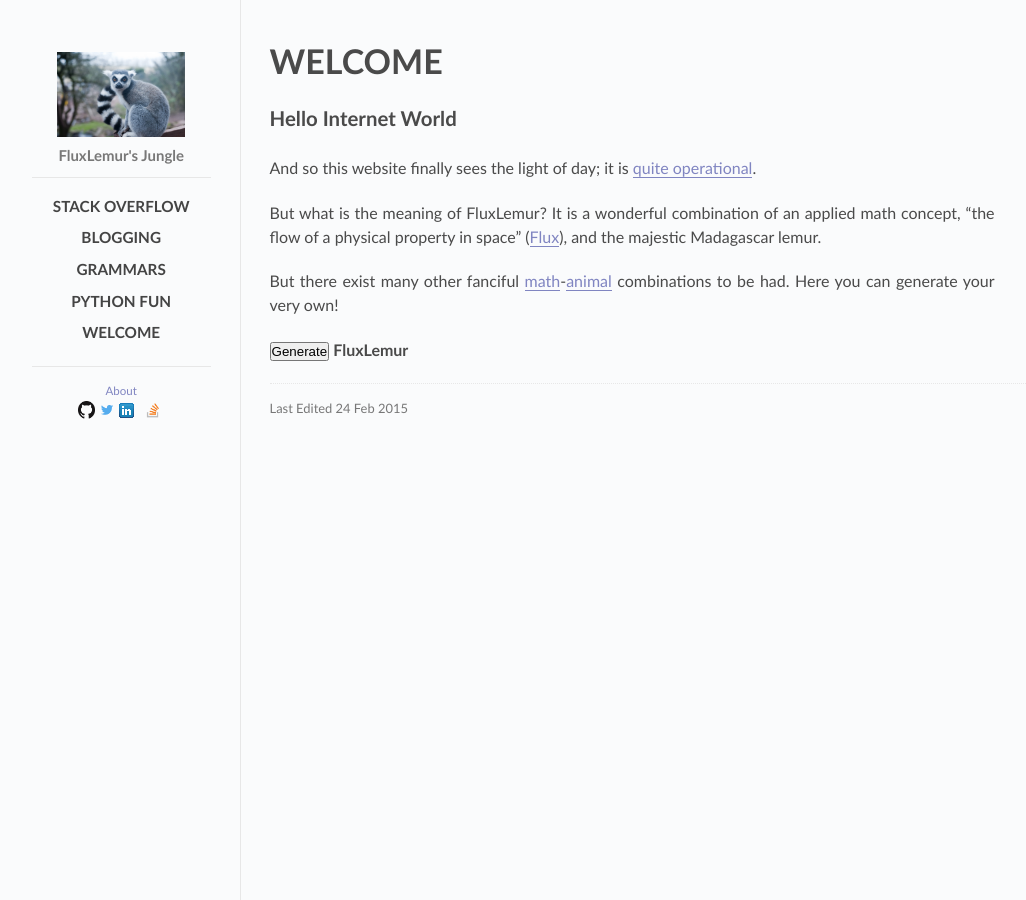
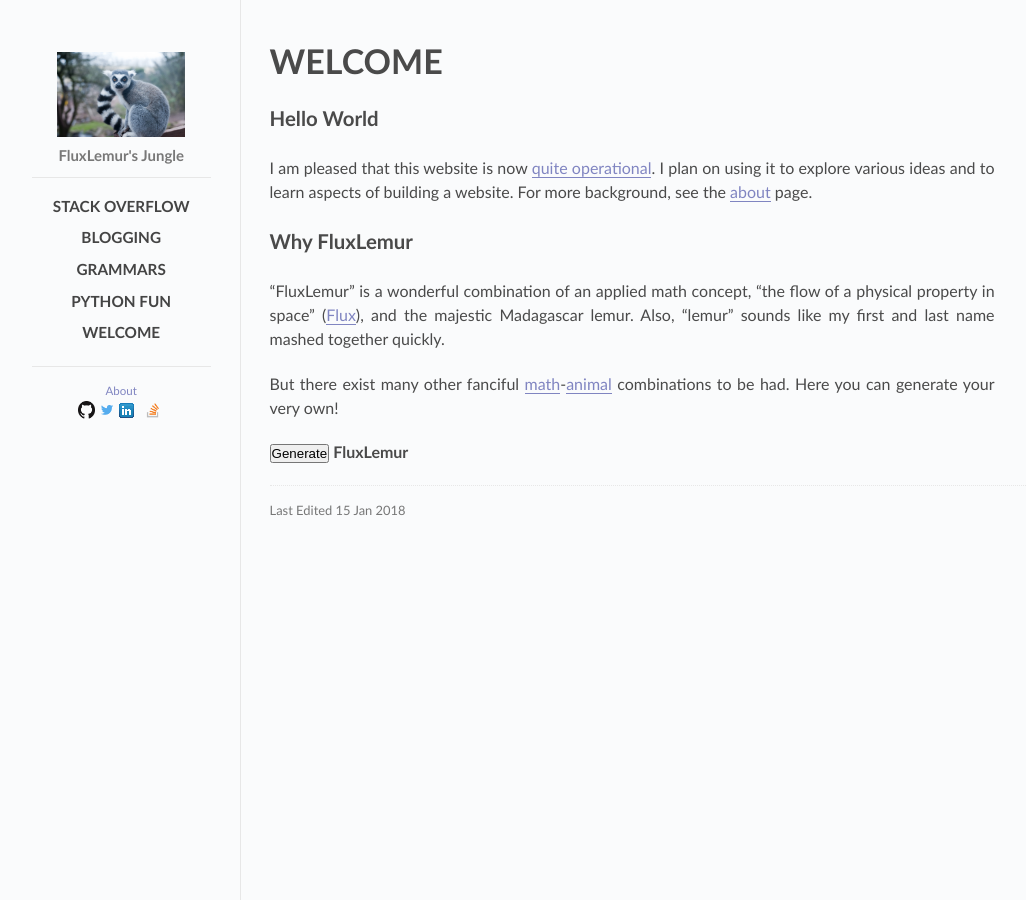
Before and after one commit to FluxLemur/fluxlemur.github.io, a Jekyll site: the page built from _posts/2015-02-23-hello.md, in a window 1280 px wide. Shown: the whole page, without its empty margins (118-1144 px from the left). Built offline with Jekyll 4.4.1, drawn with Linux system fonts in a browser that asks for light colours; nearby versions of some CDN libraries.

Commit message:
posts: update hello

```diff
--- a/_posts/2015-02-23-hello.md
+++ b/_posts/2015-02-23-hello.md
@@ -2,19 +2,26 @@
 layout: post
 title: Welcome
 date:   2015-02-23 12:00:00
-edited: 2015-02-24 12:00:00
+edited: 2018-01-15 12:00:00
 categories: posts
 ---
 
-## Hello Internet World
+## Hello World
 
-And so this website finally sees the light of day; it is [quite
+I am pleased that this website is now [quite
 operational](https://www.youtube.com/watch?v=zGwDwx10wB4).
+I plan on using it to explore various ideas and to learn
+aspects of building a website. For more background,
+see the [about](/about.html) page.
 
-But what is the meaning of FluxLemur? It is a wonderful combination of an
+
+## Why FluxLemur
+
+"FluxLemur" is a wonderful combination of an
 applied math concept, "the flow of a physical property in space"
 ([Flux](http://en.wikipedia.org/wiki/Flux)), and the majestic
-Madagascar lemur.
+Madagascar lemur. Also, "lemur" sounds like my first and last
+name mashed together quickly.
 
 But there exist many other fanciful
 [math](/assets/names/math_terms.txt)-[animal](/assets/names/animals.txt)
```
